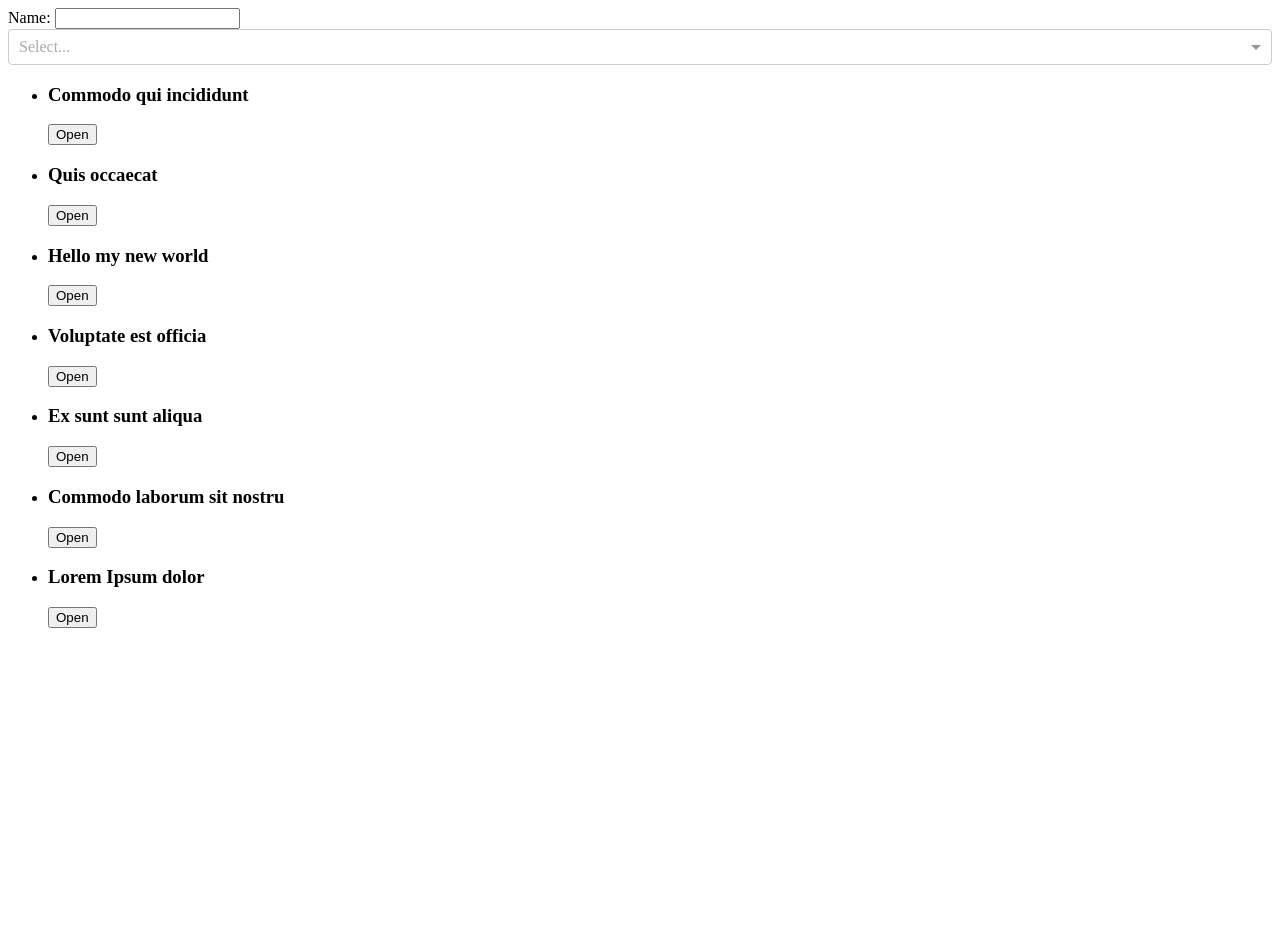
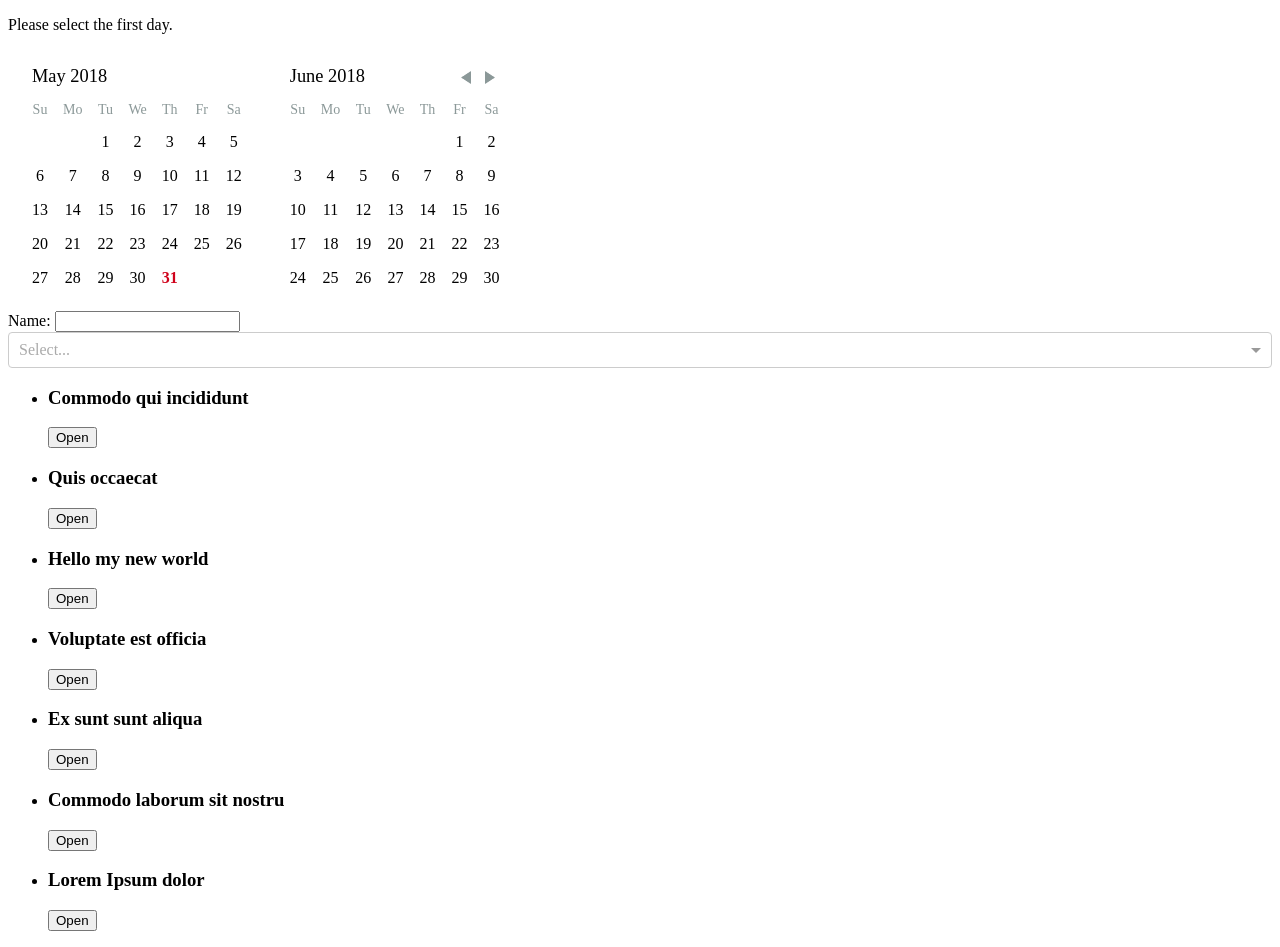
Before and after one commit to Arver1/Article, a React app: page / in a window 1280 px wide. Before the commit the page ends 800 px from the top, so only its background shows below. Built offline with nearby package versions, Linux system fonts and the light colour scheme.

Commit message:
connected a react-day-picker

```diff
--- a/package.json
+++ b/package.json
@@ -6,7 +6,9 @@
   "dependencies": {
     "prop-types": "^15.6.1",
     "react": "^15.5.0",
+    "react-day-picker": "^7.1.9",
     "react-dom": "^15.5.0",
+    "react-helmet": "^5.2.0",
     "react-select": "^1.2.1",
     "react-transition-group": "^1.2.0"
   },
--- a/src/components/App.js
+++ b/src/components/App.js
@@ -1,10 +1,9 @@
 import React, { Component } from 'react'
-import PropTypes from 'prop-types'
 import ArticleList from './ArticleList'
 import UserForm from './UserForm'
 import Select from 'react-select'
 import 'react-select/dist/react-select.css'
-
+import DatePicker from './DatePicker'
 
 export default class App extends Component {
     static propTypes = {
@@ -12,7 +11,8 @@ export default class App extends Component {
     };
 
     state = {
-        selection: null
+        selection: null,
+        selectedDay: undefined
     }
 
     render() {
@@ -22,6 +22,7 @@ export default class App extends Component {
         }))
         return (
             <div>
+                <DatePicker/>
                 <UserForm/>
                 <Select options = {options} value={this.state.selection} onChange={this.changeSelection} multi/>
                 <ArticleList articles = {this.props.articles} />
--- /dev/null
+++ b/src/components/DatePicker.js
@@ -0,0 +1,79 @@
+import React, {Component} from 'react';
+import Helmet from 'react-helmet';
+import DayPicker, { DateUtils } from 'react-day-picker';
+import 'react-day-picker/lib/style.css';
+
+class DatePicker extends Component {
+    static defaultProps = {
+        numberOfMonths: 2,
+    };
+    constructor(props) {
+        super(props);
+        this.state = this.getInitialState();
+    }
+    getInitialState() {
+        return {
+            from: undefined,
+            to: undefined,
+        };
+    }
+    handleDayClick(day) {
+        const range = DateUtils.addDayToRange(day, this.state);
+        this.setState(range);
+    }
+    handleResetClick() {
+        this.setState(this.getInitialState());
+    }
+    render() {
+        const { from, to } = this.state;
+        const modifiers = { start: from, end: to };
+        return (
+            <div>
+                <p>
+                    {!from && !to && 'Please select the first day.'}
+                    {from && !to && 'Please select the last day.'}
+                    {from &&
+                    to &&
+                    `Selected from ${from.toLocaleDateString()} to
+                ${to.toLocaleDateString()}`}{' '}
+                    {from &&
+                    to && (
+                        <button className="link" onClick={() => this.handleResetClick()}>
+                            Reset
+                        </button>
+                    )}
+                </p>
+                <DayPicker
+                    className="Selectable"
+                    numberOfMonths={this.props.numberOfMonths}
+                    selectedDays={[from, { from, to }]}
+                    modifiers={modifiers}
+                    onDayClick={day => this.handleDayClick(day)}
+                />
+                <Helmet>
+                    <style>{styles}</style>
+                </Helmet>
+            </div>
+        );
+    }
+}
+
+const styles = `
+  .Selectable .DayPicker-Day--selected:not(.DayPicker-Day--start):not(.DayPicker-Day--end):not(.DayPicker-Day--outside) {
+    background-color: #f0f8ff !important;
+    color: #4a90e2;
+  }
+  .Selectable .DayPicker-Day {
+    border-radius: 0 !important;
+  }
+  .Selectable .DayPicker-Day--start {
+    border-top-left-radius: 50% !important;
+    border-bottom-left-radius: 50% !important;
+  }
+  .Selectable .DayPicker-Day--end {
+    border-top-right-radius: 50% !important;
+    border-bottom-right-radius: 50% !important;
+  }
+`;
+
+export default DatePicker
```
Also changed, not shown: 1 other file (tests, documents, lock files or other folders).
